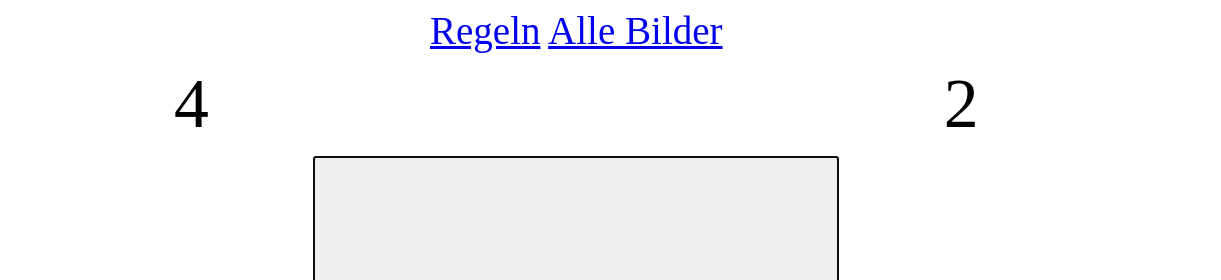
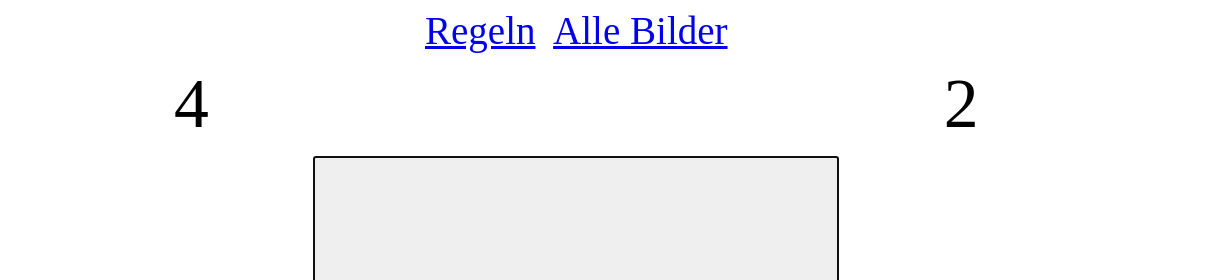
Before and after one commit to BlindfoldedSurgery/trexflanken.yoga, a plain HTML site: page public/index.html in a window 1280 px wide. Shown: the top 280 px of the page, 59-1280 px from the left. Drawn offline with Linux system fonts and the light colour scheme.

Commit message:
Add spacing between 'Rules'/'Alle Bilder'

```diff
--- a/public/dice.css
+++ b/public/dice.css
@@ -87,3 +87,7 @@ td {
     width: 50px;
     height: 50px;
 }
+
+#rulesLink {
+    margin-right: 10px;
+}
--- a/public/index.html
+++ b/public/index.html
@@ -15,8 +15,8 @@
     <a id="instagramLink" href="https://www.instagram.com/trexflanken/">
         <img id="instagramLogo" alt="instagram logo" src="/instagram_logo_2016.svg">
     </a>
-    <span><a href="/rules.html">Regeln</a></span>
-    <span><a href="/all.html">Alle Bilder</a></span>
+    <a id="rulesLink" href="/rules.html">Regeln</a>
+    <a id="allLink" href="/all.html">Alle Bilder</a>
 </div>
 <table id="container">
     <tbody>
```
